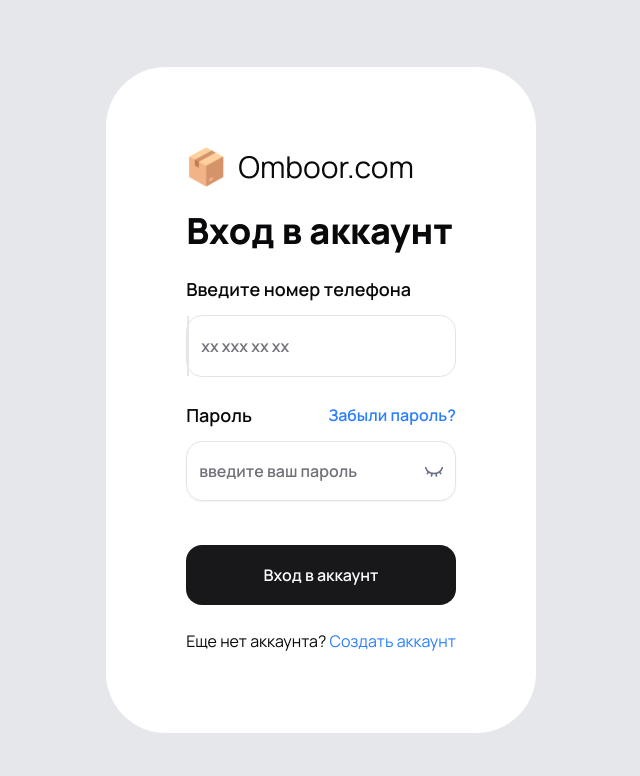
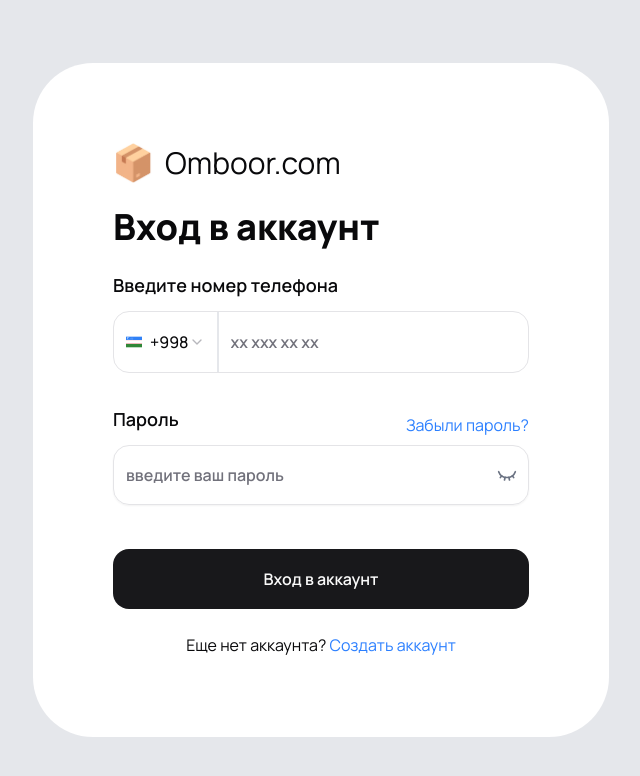
Before and after one commit to Ravshanbekovvb/omboor.com, a Next.js app in the folder frontend/: page / in a window 1280 px wide. Shown: the top 776 px of the page, without its empty margins (319-959 px from the left). Built offline with nearby package versions, Linux system fonts and the light colour scheme.

Commit message:
feat: enhance login form with country selection and validation, update dependencies

```diff
--- a/frontend/src/app/(root)/page.tsx
+++ b/frontend/src/app/(root)/page.tsx
@@ -5,7 +5,7 @@
 export default function Page() {
 	return (
 		<Section className='flex h-full items-center justify-center'>
-			<Login />
+			<Login className='max-w-xl' />
 		</Section>
 	)
 }
--- a/frontend/src/shared/types/default-types.ts
+++ b/frontend/src/shared/types/default-types.ts
@@ -2,4 +2,5 @@
 	code: string
 	name: string
 	dialCode: string
+	flag: React.FC<React.SVGAttributes<SVGElement>>
 }
--- /dev/null
+++ b/frontend/src/shared/ui/form.tsx
@@ -0,0 +1,157 @@
+'use client'
+
+import * as LabelPrimitive from '@radix-ui/react-label'
+import { Slot } from '@radix-ui/react-slot'
+import * as React from 'react'
+import {
+	Controller,
+	type ControllerProps,
+	type FieldPath,
+	type FieldValues,
+	FormProvider,
+	useFormContext,
+	useFormState
+} from 'react-hook-form'
+
+import { cn } from '@/shared/lib/utils'
+import { Label } from '@/shared/ui/label'
+
+const Form = FormProvider
+
+type FormFieldContextValue<
+	TFieldValues extends FieldValues = FieldValues,
+	TName extends FieldPath<TFieldValues> = FieldPath<TFieldValues>
+> = {
+	name: TName
+}
+
+const FormFieldContext = React.createContext<FormFieldContextValue>({} as FormFieldContextValue)
+
+const FormField = <
+	TFieldValues extends FieldValues = FieldValues,
+	TName extends FieldPath<TFieldValues> = FieldPath<TFieldValues>
+>({
+	...props
+}: ControllerProps<TFieldValues, TName>) => {
+	return (
+		<FormFieldContext.Provider value={{ name: props.name }}>
+			<Controller {...props} />
+		</FormFieldContext.Provider>
+	)
+}
+
+const useFormField = () => {
+	const fieldContext = React.useContext(FormFieldContext)
+	const itemContext = React.useContext(FormItemContext)
+	const { getFieldState } = useFormContext()
+	const formState = useFormState({ name: fieldContext.name })
+	const fieldState = getFieldState(fieldContext.name, formState)
+
+	if (!fieldContext) {
+		throw new Error('useFormField should be used within <FormField>')
+	}
+
+	const { id } = itemContext
+
+	return {
+		id,
+		name: fieldContext.name,
+		formItemId: `${id}-form-item`,
+		formDescriptionId: `${id}-form-item-description`,
+		formMessageId: `${id}-form-item-message`,
+		...fieldState
+	}
+}
+
+type FormItemContextValue = {
+	id: string
+}
+
+const FormItemContext = React.createContext<FormItemContextValue>({} as FormItemContextValue)
+
+function FormItem({ className, ...props }: React.ComponentProps<'div'>) {
+	const id = React.useId()
+
+	return (
+		<FormItemContext.Provider value={{ id }}>
+			<div data-slot='form-item' className={cn('', className)} {...props} />
+		</FormItemContext.Provider>
+	)
+}
+
+function FormLabel({ className, ...props }: React.ComponentProps<typeof LabelPrimitive.Root>) {
+	const { error, formItemId } = useFormField()
+
+	return (
+		<Label
+			data-slot='form-label'
+			data-error={!!error}
+			className={cn(
+				'data-[error=true]:text-destructive pb-3 text-base font-semibold sm:text-lg',
+				className
+			)}
+			htmlFor={formItemId}
+			{...props}
+		/>
+	)
+}
+
+function FormControl({ ...props }: React.ComponentProps<typeof Slot>) {
+	const { error, formItemId, formDescriptionId, formMessageId } = useFormField()
+
+	return (
+		<Slot
+			data-slot='form-control'
+			id={formItemId}
+			aria-describedby={
+				!error ? `${formDescriptionId}` : `${formDescriptionId} ${formMessageId}`
+			}
+			aria-invalid={!!error}
+			{...props}
+		/>
+	)
+}
+
+function FormDescription({ className, ...props }: React.ComponentProps<'p'>) {
+	const { formDescriptionId } = useFormField()
+
+	return (
+		<p
+			data-slot='form-description'
+			id={formDescriptionId}
+			className={cn('text-muted-foreground text-sm', className)}
+			{...props}
+		/>
+	)
+}
+
+function FormMessage({ className, ...props }: React.ComponentProps<'p'>) {
+	const { error, formMessageId } = useFormField()
+	const body = error ? String(error?.message ?? '') : props.children
+
+	if (!body) {
+		return null
+	}
+
+	return (
+		<p
+			data-slot='form-message'
+			id={formMessageId}
+			className={cn('text-destructive text-sm', className)}
+			{...props}
+		>
+			{body}
+		</p>
+	)
+}
+
+export {
+	Form,
+	FormControl,
+	FormDescription,
+	FormField,
+	FormItem,
+	FormLabel,
+	FormMessage,
+	useFormField
+}
--- /dev/null
+++ b/frontend/src/shared/ui/label.tsx
@@ -0,0 +1,24 @@
+"use client"
+
+import * as React from "react"
+import * as LabelPrimitive from "@radix-ui/react-label"
+
+import { cn } from "@/shared/lib/utils"
+
+function Label({
+  className,
+  ...props
+}: React.ComponentProps<typeof LabelPrimitive.Root>) {
+  return (
+    <LabelPrimitive.Root
+      data-slot="label"
+      className={cn(
+        "flex items-center gap-2 text-sm leading-none font-medium select-none group-data-[disabled=true]:pointer-events-none group-data-[disabled=true]:opacity-50 peer-disabled:cursor-not-allowed peer-disabled:opacity-50",
+        className
+      )}
+      {...props}
+    />
+  )
+}
+
+export { Label }
--- a/frontend/src/widgets/login/model.ts
+++ b/frontend/src/widgets/login/model.ts
@@ -1,37 +1,42 @@
+import { zodResolver } from '@hookform/resolvers/zod'
 import { useState } from 'react'
+import { SubmitHandler, useForm } from 'react-hook-form'
+import * as z from 'zod'
 
 import { countries } from '@/shared/constants'
 import { TCountry } from '@/shared/types'
 
+const formSchema = z.object({
+	phone: z.string().min(1, 'Telefon raqam kiritilishi shart'),
+	password: z.string().min(8, 'Password must be at least 8 characters')
+})
+type TForm = z.infer<typeof formSchema>
 export const useLogin = () => {
+	const defaultValues = {
+		phone: '',
+		password: ''
+	} as TForm
+	const form = useForm<TForm>({
+		mode: 'onSubmit',
+		resolver: zodResolver(formSchema),
+		defaultValues
+	})
 	const [selectedCountry, setSelectedCountry] = useState<TCountry>(countries[0])
-	const [phoneNumber, setPhoneNumber] = useState('')
-	const [password, setPassword] = useState('')
 	const [isDropdownOpen, setIsDropdownOpen] = useState<boolean>(false)
 	const [isHashed, setIsHashed] = useState<boolean>(false)
-
-	const getFlagComponent = (countryCode: string) => {
-		// const FlagComponent = (flags as flags.FlagComponent)[countryCode.toUpperCase()]
-		// return FlagComponent ? (
-		// 	<FlagComponent className='h-4 w-2' />
-		// ) : (
-		// 	<div className='flex h-4 w-5 items-center justify-center rounded bg-blue-400 text-xs font-bold text-white'>
-		// 		{countryCode}
-		// 	</div>
-		// )
+	const onSubmit: SubmitHandler<TForm> = data => {
+		data.phone = selectedCountry.dialCode + data.phone
+		console.log(data)
 	}
 
 	return {
 		selectedCountry,
-		phoneNumber,
-		password,
 		isDropdownOpen,
 		isHashed,
-		getFlagComponent,
 		setSelectedCountry,
-		setPhoneNumber,
-		setPassword,
 		setIsDropdownOpen,
-		setIsHashed
+		setIsHashed,
+		onSubmit,
+		form
 	}
 }
--- a/frontend/src/widgets/login/ui.tsx
+++ b/frontend/src/widgets/login/ui.tsx
@@ -3,16 +3,46 @@
 import { Eye, EyeClosed } from 'lucide-react'
 import Image from 'next/image'
 
-import { Button, Input } from '@/shared/ui'
+import { countries } from '@/shared/constants'
+import { cn } from '@/shared/lib/utils'
+import {
+	Button,
+	Input,
+	Select,
+	SelectContent,
+	SelectGroup,
+	SelectItem,
+	SelectTrigger
+} from '@/shared/ui'
+import {
+	Form,
+	FormControl,
+	FormDescription,
+	FormField,
+	FormItem,
+	FormLabel,
+	FormMessage
+} from '@/shared/ui/form'
 
 import { useLogin } from './model'
 
 export const Login: React.FC<{ className?: string }> = ({ className }) => {
-	const { isHashed, password, phoneNumber, setIsHashed, setPassword, setPhoneNumber } = useLogin()
-
+	const {
+		isHashed,
+		setIsHashed,
+		isDropdownOpen,
+		selectedCountry,
+		setIsDropdownOpen,
+		setSelectedCountry,
+		onSubmit,
+		form
+	} = useLogin()
 	return (
-		<div className='rounded-[60px] bg-white p-6 sm:p-12 md:p-16 lg:p-20'>
-			<div className='space-y-4 sm:space-y-6'>
+		<div
+			className={cn('w-full rounded-[60px] bg-white p-6 sm:p-12 md:p-16 lg:p-20', className)}
+		>
+			<Form {...form}>
+				<form className='space-y-4 sm:space-y-6' onSubmit={form.handleSubmit(onSubmit)}>
 					<div className='flex items-center gap-3'>
 						<Image
 							src={'/main-logo.jpg'}
@@ -25,24 +55,32 @@
 					</div>
 					<h3 className='text-3xl font-black sm:text-4xl'>Вход в аккаунт</h3>
 					<div className='flex flex-col items-start gap-3'>
-					<label className='text-base font-semibold sm:text-lg'>
-						Введите номер телефона
-					</label>
-					<div className='focus-within:ring-ring aria-invalid:ring-destructive/20 dark:aria-invalid:ring-destructive/40 aria-invalid:border-destructive flex w-full items-center rounded-2xl border transition-colors focus-within:ring-2 focus-within:ring-offset-2'>
-						{/* <Select
+						{/* <label className='text-base font-semibold sm:text-lg'></label> */}
+
+						<FormField
+							control={form.control}
+							name='phone'
+							render={({ field }) => (
+								<FormItem className='relative mb-2 w-full'>
+									<FormLabel>Введите номер телефона</FormLabel>
+									<FormControl>
+										<div className='border-input focus-within:ring-input flex items-center rounded-2xl border transition-shadow duration-300 focus-within:ring-3 focus-within:ring-offset-1'>
+											<Select
 												open={isDropdownOpen}
 												onOpenChange={setIsDropdownOpen}
 												value={selectedCountry.code}
 												onValueChange={value => {
-										const country = countries.find(c => c.code === value)
+													const country = countries.find(
+														c => c.code === value
+													)
 													if (country) setSelectedCountry(country)
 												}}
 											>
 												<SelectTrigger className='w-[100px] rounded-none border-0 shadow-none outline-none focus-visible:ring-0 focus-visible:ring-offset-0 sm:w-[120px]'>
 													<div className='flex items-center gap-1 sm:gap-2'>
-											{getFlagComponent(selectedCountry.code)}
+														{<selectedCountry.flag />}
 														<span className='text-sm font-medium sm:text-base'>
-												{selectedCountry.dial_code}
+															{selectedCountry.dialCode}
 														</span>
 													</div>
 												</SelectTrigger>
@@ -52,48 +90,69 @@
 													align='start'
 												>
 													<SelectGroup>
-											{countries.map(country => (
-												<SelectItem key={country.code} value={country.code}>
+														{countries.map(country => {
+															const CountryFlagComponent =
+																country.flag
+															return (
+																<SelectItem
+																	key={country.code}
+																	value={country.code}
+																>
 																	<div className='flex items-center gap-1'>
-														{getFlagComponent(country.code)}
+																		<CountryFlagComponent />
 																		<span className='min-w-10 text-sm font-medium sm:min-w-12 sm:text-base'>
-															{country.dial_code}
+																			{country.dialCode}
 																		</span>
 																		<span className='truncate text-xs text-gray-600 sm:text-sm'>
 																			{country.name}
 																		</span>
 																	</div>
 																</SelectItem>
-											))}
+															)
+														})}
 													</SelectGroup>
 												</SelectContent>
-								</Select> */}
-
+											</Select>
 											<Input
+												{...field}
 												type='tel'
-							value={phoneNumber}
-							onChange={e => setPhoneNumber(e.target.value)}
 												placeholder={'xx xxx xx xx'}
-							className='rounded-none border-0 border-l-2 border-l-gray-200 text-sm shadow-none outline-none focus-visible:border-l-gray-200 focus-visible:ring-0 focus-visible:ring-offset-0 sm:text-base'
-							required
+												className='rounded-none rounded-r-2xl border-0 border-l-2 border-l-gray-200 text-sm shadow-none outline-none focus-visible:border-l-gray-200 focus-visible:ring-0 focus-visible:ring-offset-0 sm:text-base'
 											/>
 										</div>
+									</FormControl>
+									<FormDescription />
+									<FormMessage className='absolute -bottom-6' />
+								</FormItem>
+							)}
+						/>
 					</div>
+
 					<div className='space-y-3'>
-					<div className='flex flex-col gap-2 text-base font-semibold sm:flex-row sm:items-center sm:justify-between sm:text-lg'>
-						<label>Пароль</label>
+						{/* <div className='flex flex-col gap-2 text-base font-semibold sm:flex-row sm:items-center sm:justify-between sm:text-lg'>
+							<label className='cursor-pointer text-sm text-blue-500 hover:underline sm:text-base'>
+								Забыли пароль?
+							</label>
+						</div> */}
+						<div className='relative'>
+							<FormField
+								control={form.control}
+								name='password'
+								render={({ field }) => (
+									<FormItem>
+										<div className='flex items-center justify-between'>
+											<FormLabel>Пароль</FormLabel>
 											<label className='cursor-pointer text-sm text-blue-500 hover:underline sm:text-base'>
 												Забыли пароль?
 											</label>
 										</div>
+										<FormControl>
 											<div className='relative'>
 												<Input
+													{...field}
 													type={isHashed ? 'text' : 'password'}
-							value={password}
-							onChange={e => setPassword(e.target.value)}
 													placeholder='введите ваш пароль'
-							required
-							className='w-full pr-10 text-sm sm:text-base'
+													className='w-full text-sm sm:text-base'
 												/>
 												<button
 													type='button'
@@ -103,12 +162,22 @@
 													{isHashed ? (
 														<Eye size={18} className='sm:h-5 sm:w-5' />
 													) : (
-								<EyeClosed size={18} className='sm:h-5 sm:w-5' />
+														<EyeClosed
+															size={18}
+															className='sm:h-5 sm:w-5'
+														/>
 													)}
 												</button>
 											</div>
+										</FormControl>
+										<FormDescription />
+										<FormMessage className='absolute -bottom-6' />
+									</FormItem>
+								)}
+							/>
 						</div>
-				<Button className='mt-5 w-full py-3 text-sm sm:py-4 sm:text-base' type='button'>
+					</div>
+					<Button className='mt-5 w-full py-3 text-sm sm:py-4 sm:text-base' type='submit'>
 						Вход в аккаунт
 					</Button>
 					<p className='w-full text-center text-sm sm:text-base'>
@@ -117,7 +186,8 @@
 							Создать аккаунт
 						</a>
 					</p>
-			</div>
+				</form>
+			</Form>
 		</div>
 	)
 }
```
Also changed, not shown: frontend/package.json (+5 -2 lines), frontend/src/shared/constants.ts (+12 -10 lines), 1 other file (tests, documents, lock files or other folders). Lines whose indentation alone changed are shown as unchanged.
